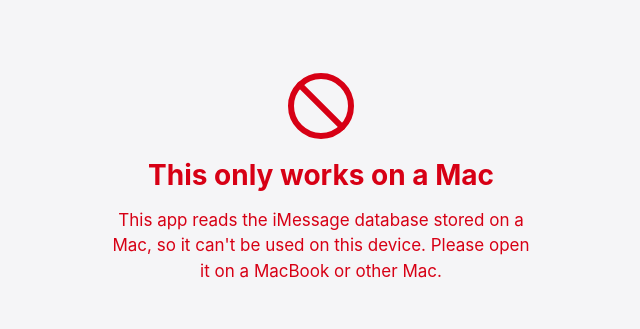
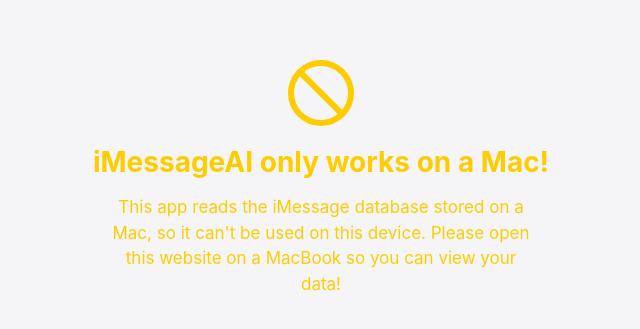
Before and after one commit to AryaVaidya08/iMessageAI, a React (Vite) app in the folder analytics/frontend/: page / in a window 1280 px wide. Shown: the part 223-552 px from the top of the page, without its empty margins (319-959 px from the left). Built offline with nearby package versions, Linux system fonts and the light colour scheme.

Commit message:
updated warning message & color

```diff
--- a/analytics/frontend/src/components/MacOnlyWarning.tsx
+++ b/analytics/frontend/src/components/MacOnlyWarning.tsx
@@ -20,7 +20,7 @@ const page: CSSProperties = {
   padding: 24,
   textAlign: "center",
   background: "var(--color-bg, #F5F5F7)",
-  color: "#D70015",
+  color: "#FFCC00",
   fontFamily: "var(--font-ui, -apple-system, sans-serif)",
 };
 
@@ -29,10 +29,9 @@ export function MacOnlyPage() {
   return (
     <div role="alert" style={page}>
       <FiSlash size={72} aria-hidden="true" />
-      <h1 style={{ margin: 0, fontSize: 28 }}>This only works on a Mac</h1>
+      <h1 style={{ margin: 0, fontSize: 28 }}>iMessageAI only works on a Mac!</h1>
       <p style={{ margin: 0, maxWidth: 420, fontSize: 17, lineHeight: 1.5 }}>
-        This app reads the iMessage database stored on a Mac, so it can't be used on this device. Please open it on a
-        MacBook or other Mac.
+        This app reads the iMessage database stored on a Mac, so it can't be used on this device. Please open this website on a MacBook so you can view your data!
       </p>
     </div>
   );
```
